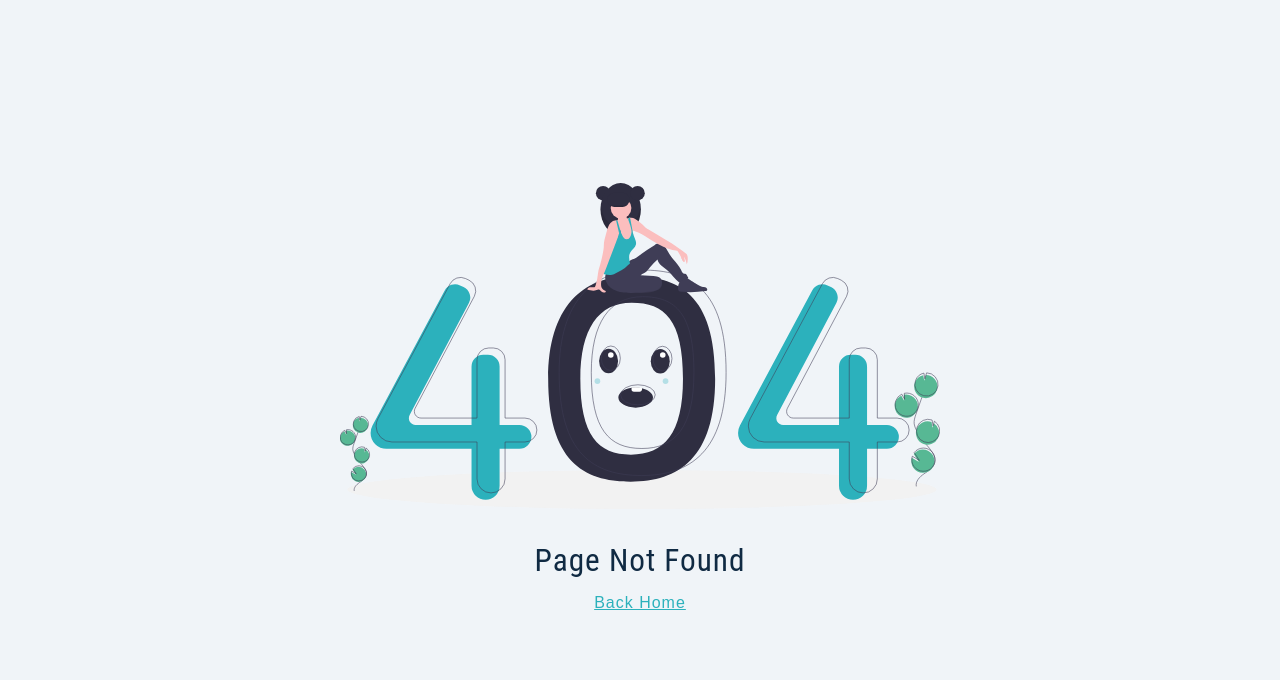
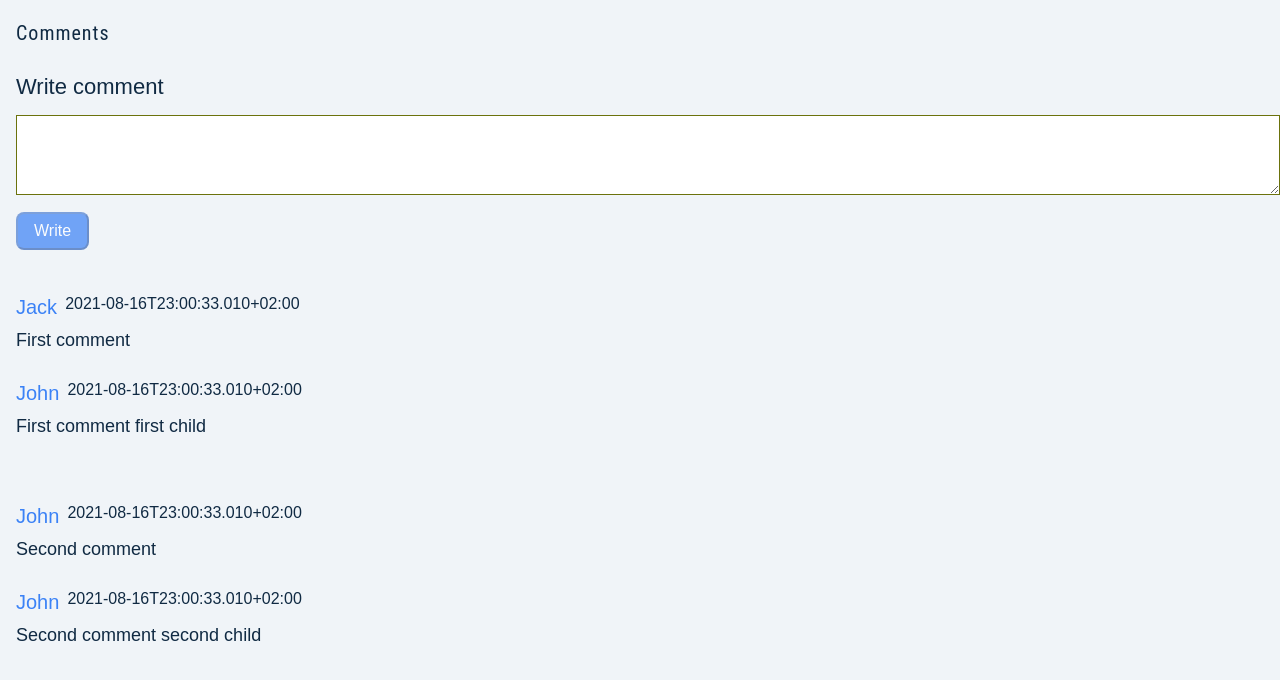
Before and after one commit to GUnzner/client, a React (Create React App) app in the folder client/: page /comments in a window 1280 px wide. Before the commit this address had no page. Shown: the top 680 px of the page. Built offline with nearby package versions, Linux system fonts and the light colour scheme.

Commit message:
comments-start

```diff
--- a/client/src/App.js
+++ b/client/src/App.js
@@ -1,5 +1,6 @@
 import { BrowserRouter, Routes, Route } from "react-router-dom";
 import { Register, Landing, Error, ProtectedRoute } from "./pages";
+import Comments from "./comments/comments";
 import {
   AddTicket,
   AllTickets,
@@ -29,6 +30,7 @@ function App() {
           <Route path="/register" element={<Register />} />
           <Route path="/landing" element={<Landing />} />
           <Route path="*" element={<Error />} />
+          <Route path="/comments" element={<Comments currentUserId="1" />} />
         </Routes>
       </BrowserRouter>
     </>
--- a/client/src/comments/CommentForm.js
+++ b/client/src/comments/CommentForm.js
@@ -1,5 +1,25 @@
-const CommentForm = () => {
-  return <div>comment form</div>;
+import { useState } from "react";
+
+const CommentForm = ({ handleSubmit, submitLabel }) => {
+  const [text, setText] = useState("");
+  const isTextareaDisabled = text.length === 0;
+  const onSubmit = (event) => {
+    event.preventDefault();
+    handleSubmit(text);
+    setText("");
+  };
+  return (
+    <form onSubmit={onSubmit}>
+      <textarea
+        className="comment-form-textarea"
+        value={text}
+        onChange={(e) => setText(e.target.value)}
+      ></textarea>
+      <button className="comment-form-button" disabled={isTextareaDisabled}>
+        {submitLabel}
+      </button>
+    </form>
+  );
 };
 
 export default CommentForm;
--- a/client/src/comments/comment.js
+++ b/client/src/comments/comment.js
@@ -1,5 +1,22 @@
-const Comment = () => {
-  return <div>comment</div>;
+const Comment = ({ comment, replies }) => {
+  return (
+    <div className="comment">
+      <div className="comment-right-part">
+        <div className="comment-content">
+          <div className="comment-author">{comment.username}</div>
+          <div>{comment.createdAt}</div>
+        </div>
+        <div className="comment-text">{comment.body}</div>
+        {replies.length > 0 && (
+          <div className="replies">
+            {replies.map((reply) => (
+              <Comment comment={reply} key={reply.id} replies={[]} />
+            ))}
+          </div>
+        )}
+      </div>
+    </div>
+  );
 };
 
 export default Comment;
--- a/client/src/comments/comments.js
+++ b/client/src/comments/comments.js
@@ -1,5 +1,54 @@
-const Comments = () => {
-  return <div>comments</div>;
+import { useState, useEffect } from "react";
+import {
+  getComments as getCommentsApi,
+  createComment as createCommentApi,
+} from "../commentsApi";
+import Comment from "./comment";
+import CommentForm from "./CommentForm";
+
+const Comments = ({ currentUserId }) => {
+  const [backendComments, setBackendComments] = useState([]);
+  const rootComments = backendComments.filter(
+    (backendComment) => backendComment.parentId === null
+  );
+
+  const getReplies = (commentId) => {
+    return backendComments
+      .filter((backendComment) => backendComment.parentId === commentId)
+      .sort(
+        (a, b) =>
+          new Date(a.createdAt).getTime() - new Date(b.createdAt).getTime()
+      );
+  };
+
+  const addComment = (text, parentId) => {
+    console.log(text, parentId);
+    createCommentApi(text, parentId).then((comment) => {
+      setBackendComments([comment, ...backendComments]);
+    });
+  };
+
+  useEffect(() => {
+    getCommentsApi().then((data) => {
+      setBackendComments(data);
+    });
+  }, []);
+  return (
+    <div className="comments">
+      <h5>Comments</h5>
+      <div className="comment-form-title">Write comment</div>
+      <CommentForm submitLabel="Write" handleSubmit={addComment} />
+      <div className="comments-container">
+        {rootComments.map((rootComment) => (
+          <Comment
+            key={rootComment.id}
+            comment={rootComment}
+            replies={getReplies(rootComment.id)}
+          />
+        ))}
+      </div>
+    </div>
+  );
 };
 
 export default Comments;
--- /dev/null
+++ b/client/src/commentsApi.js
@@ -0,0 +1,55 @@
+export const getComments = async () => {
+  return [
+    {
+      id: "1",
+      body: "First comment",
+      username: "Jack",
+      userId: "1",
+      parentId: null,
+      createdAt: "2021-08-16T23:00:33.010+02:00",
+    },
+    {
+      id: "2",
+      body: "Second comment",
+      username: "John",
+      userId: "2",
+      parentId: null,
+      createdAt: "2021-08-16T23:00:33.010+02:00",
+    },
+    {
+      id: "3",
+      body: "First comment first child",
+      username: "John",
+      userId: "2",
+      parentId: "1",
+      createdAt: "2021-08-16T23:00:33.010+02:00",
+    },
+    {
+      id: "4",
+      body: "Second comment second child",
+      username: "John",
+      userId: "2",
+      parentId: "2",
+      createdAt: "2021-08-16T23:00:33.010+02:00",
+    },
+  ];
+};
+
+export const createComment = async (text, parentId = null) => {
+  return {
+    id: Math.random().toString(36).substr(2, 9),
+    body: text,
+    parentId,
+    userId: "1",
+    username: "John",
+    createdAt: new Date().toISOString(),
+  };
+};
+
+export const updateComment = async (text) => {
+  return { text };
+};
+
+export const deleteComment = async () => {
+  return {};
+};
--- a/client/src/components/Ticket.js
+++ b/client/src/components/Ticket.js
@@ -4,7 +4,6 @@ import { Link } from "react-router-dom";
 import { useAppContext } from "../context/appContext";
 import Wrapper from "../assets/wrappers/Job";
 import TicketInfo from "./TicketInfo";
-import Comments from "../comments/comments";
 
 const Ticket = ({ _id, title, text, urgency, category, createdAt, status }) => {
   const { setEditTicket, deleteTicket } = useAppContext();
@@ -47,7 +46,9 @@ const Ticket = ({ _id, title, text, urgency, category, createdAt, status }) => {
             >
               Delete
             </button>
-            <Comments currentUserId="1" />
+            <Link to="/comments" className="btn ">
+              Comments
+            </Link>
           </div>
         </footer>
       </div>
--- a/client/src/index.css
+++ b/client/src/index.css
@@ -5,7 +5,7 @@
 }
 
 /* fonts */
-@import url('https://fonts.googleapis.com/css2?family=Cabin&family=Roboto+Condensed:wght@400;700&display=swap');
+@import url("https://fonts.googleapis.com/css2?family=Cabin&family=Roboto+Condensed:wght@400;700&display=swap");
 
 html {
   font-size: 100%;
@@ -44,8 +44,8 @@ html {
   --green-dark: #0f5132;
 
   /* fonts  */
-  --headingFont: 'Roboto Condensed', Sans-Serif;
-  --bodyFont: 'Cabin', Sans-Serif;
+  --headingFont: "Roboto Condensed", Sans-Serif;
+  --bodyFont: "Cabin", Sans-Serif;
   --small-text: 0.875rem;
   --extra-small-text: 0.7em;
   /* rest of the vars */
@@ -75,6 +75,7 @@ body {
   font-weight: 400;
   line-height: 1.75;
   color: var(--textColor);
+  margin-left: 1rem;
 }
 
 p {
@@ -157,6 +158,7 @@ ul {
   transition: var(--transition);
   text-transform: capitalize;
   display: inline-block;
+  margin-left: 0.5rem;
 }
 .btn:hover {
   background: var(--primary-700);
@@ -319,3 +321,101 @@ ul {
     margin-right: 0.5rem;
   }
 }
+
+.comments {
+  margin-top: 20px;
+}
+
+.comments-title {
+  font-size: 30px;
+  margin-bottom: 20px;
+}
+
+.comments-container {
+  margin-top: 40px;
+}
+
+.comment-form-title {
+  font-size: 22px;
+}
+
+.comment-form-textarea {
+  width: 100%;
+  height: 80px;
+  margin-bottom: 8px;
+  margin-top: 8px;
+  border: 1px solid rgb(107, 114, 12);
+}
+
+.comment-form-button {
+  font-size: 16px;
+  padding: 8px 16px;
+  background: rgb(59, 130, 246);
+  border-radius: 8px;
+  color: white;
+}
+
+.comment-form-button:hover:enabled {
+  cursor: pointer;
+  background: rgb(37, 99, 235);
+}
+
+.comment-form-button:disabled {
+  opacity: 0.7;
+  cursor: default;
+}
+
+.comment-form-cancel-button {
+  margin-left: 10px;
+}
+
+.comment {
+  display: flex;
+  margin-bottom: 28px;
+}
+
+.comment-image-container {
+  margin-right: 12px;
+}
+
+.comment-image-container img {
+  border-radius: 50px;
+}
+
+.comment-right-part {
+  width: 100%;
+}
+
+.comment-content {
+  display: flex;
+}
+
+.comment-author {
+  margin-right: 8px;
+  font-size: 20px;
+  color: rgb(59, 130, 246);
+}
+
+.comment-text {
+  font-size: 18px;
+}
+
+.comment-actions {
+  display: flex;
+  font-size: 12px;
+  color: rgb(51, 51, 51);
+  cursor: pointer;
+  margin-top: 8px;
+}
+
+.comment-action {
+  margin-right: 8px;
+}
+
+.comment-action:hover {
+  text-decoration: underline;
+}
+
+.replies {
+  margin-top: 20px;
+}
```
